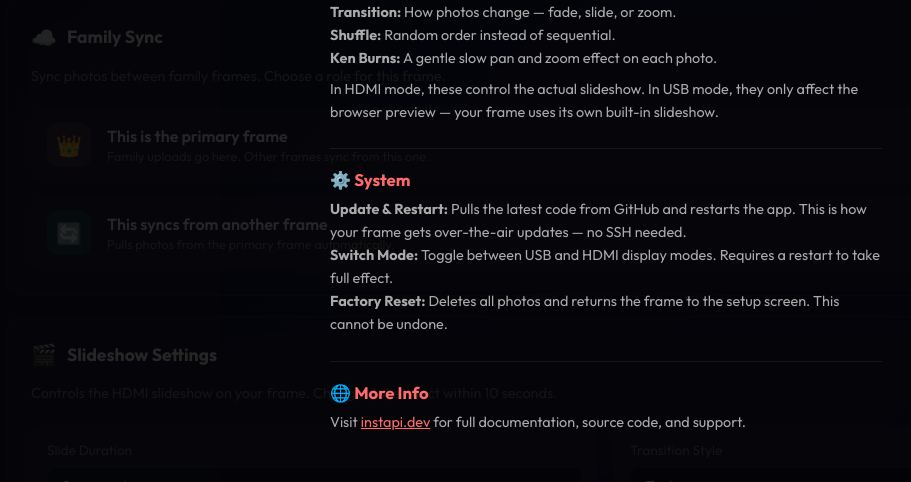
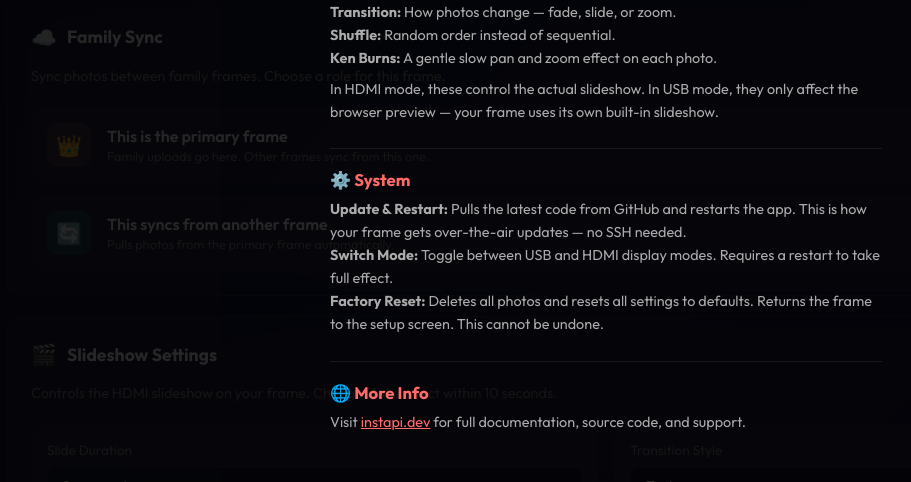
Before and after one commit to kellygold/instapi, a Flask app: template app/templates/admin.html in a window 1280 px wide, after a click that opens the changed part. Shown: the part 925-1407 px from the top of the page, without its empty margins (34-945 px from the left). Run offline with Flask 3, Linux system fonts and the light colour scheme; the template is opened without the code that fills it, so the values that code supplies are empty; parts of the project's set-up code (start-up, migrations or seed data) failed here and were passed over; some libraries are stand-ins or nearby versions.

Commit message:
Update docs for SQLite migration and security hardening
- Architecture tree: add admin partials, rate_limit.py, admin_login.html,
  CSS/JS static files
- Privacy section: mention local SQLite storage for settings/metadata
- New Security section: document auth, rate limiting, file validation,
  token access, path traversal protection
- Landing page: add SQLite to "Built with" pills, expand privacy card
- Help guide: Factory Reset now mentions resetting settings too

Co-Authored-By: Claude Opus 4.6 (1M context) <noreply@anthropic.com>

```diff
--- a/app/templates/admin/_modals.html
+++ b/app/templates/admin/_modals.html
@@ -69,7 +69,7 @@
             <h3>⚙️ System</h3>
             <p><strong>Update & Restart:</strong> Pulls the latest code from GitHub and restarts the app. This is how your frame gets over-the-air updates — no SSH needed.<br>
             <strong>Switch Mode:</strong> Toggle between USB and HDMI display modes. Requires a restart to take full effect.<br>
-            <strong>Factory Reset:</strong> Deletes all photos and returns the frame to the setup screen. This cannot be undone.</p>
+            <strong>Factory Reset:</strong> Deletes all photos and resets all settings to defaults. Returns the frame to the setup screen. This cannot be undone.</p>
         </div>
 
         <hr class="help-divider">
--- a/docs/index.html
+++ b/docs/index.html
@@ -405,7 +405,7 @@
                 <div class="feature-card rounded-2xl p-6 text-center pop-target">
                     <div class="text-3xl mb-3">🔒</div>
                     <h3 class="text-base font-bold mb-2">Privacy first</h3>
-                    <p class="text-gray-400 text-xs leading-relaxed">Runs entirely on your Pi. No cloud servers, no tracking, no data collection.</p>
+                    <p class="text-gray-400 text-xs leading-relaxed">Runs entirely on your Pi. No cloud servers, no tracking. All settings and photos stay on your device.</p>
                 </div>
                 <div class="feature-card rounded-2xl p-6 text-center pop-target">
                     <div class="text-3xl mb-3">💸</div>
@@ -505,6 +505,7 @@
                 <h3 class="text-sm font-semibold text-gray-500 uppercase tracking-wider text-center mb-4">Built with</h3>
                 <div class="flex justify-center gap-3 flex-wrap">
                     <span class="px-4 py-2 bg-white/5 rounded-lg text-sm text-gray-400 border border-white/5">Python + Flask</span>
+                    <span class="px-4 py-2 bg-white/5 rounded-lg text-sm text-gray-400 border border-white/5">SQLite</span>
                     <span class="px-4 py-2 bg-white/5 rounded-lg text-sm text-gray-400 border border-white/5">Multi-frame sync</span>
                     <span class="px-4 py-2 bg-white/5 rounded-lg text-sm text-gray-400 border border-white/5">WiFi AP + captive portal</span>
                     <span class="px-4 py-2 bg-white/5 rounded-lg text-sm text-gray-400 border border-white/5">Pillow</span>
```
Also changed, not shown: README.md.
